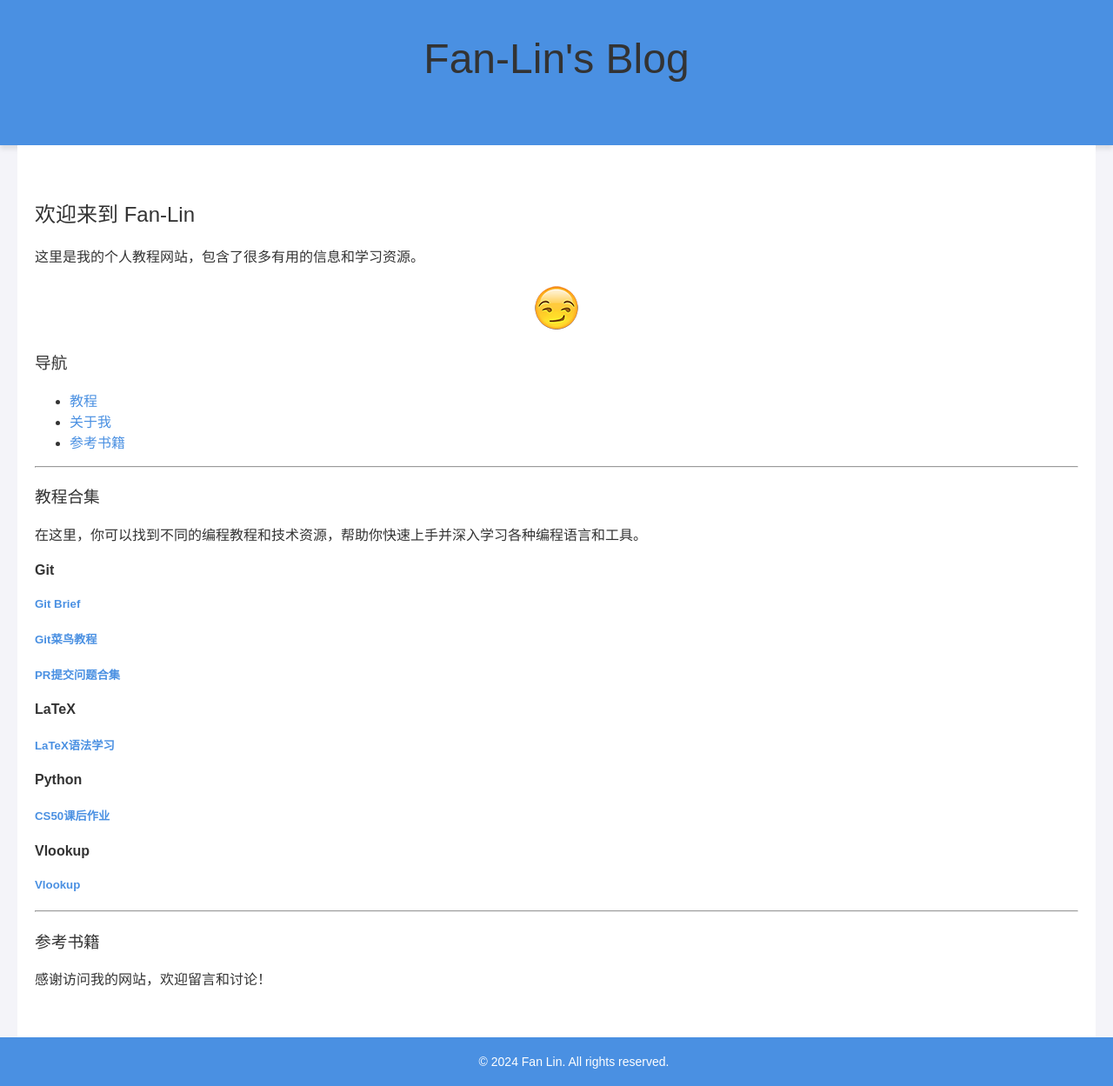
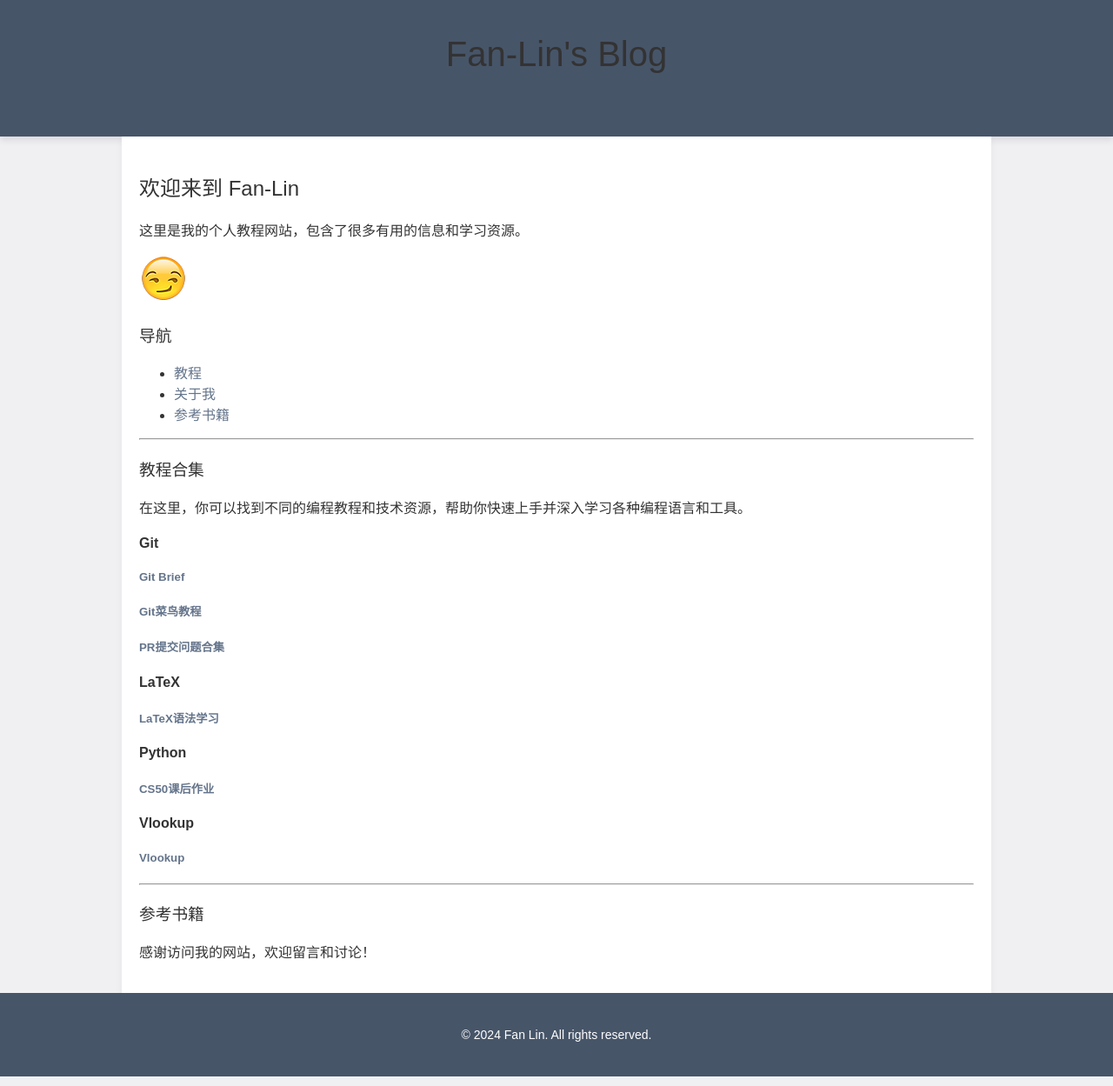
Before and after one commit to Fan-Lin/Fan-Lin.github.io, a Jekyll site: the page built from index.md, in a window 1280 px wide. Shown: the whole page at 87% size. Built offline with Jekyll 4.4.1, drawn with Linux system fonts in a browser that asks for light colours.

Commit message:
add basic fig17

```diff
--- a/_includes/footer.html
+++ b/_includes/footer.html
@@ -1,3 +1,3 @@
 <footer>
-    <p>&copy; 2024 Fan Lin. All rights reserved.</p>
-  </footer>
+  <p>&copy; 2024 Fan Lin. All rights reserved.</p>
+</footer>
--- a/_layouts/default.html
+++ b/_layouts/default.html
@@ -20,18 +20,33 @@
 </head>
 
 <body>
-    {% include header.html %}
+  <header>
+    <div class="container">
+      <h1>{{ site.title }}</h1>
+      <nav>
+        <ul>
+          {% for item in site.navbar %}
+            <li><a href="{{ item.url }}">{{ item.text }}</a></li>
+          {% endfor %}
+        </ul>
+      </nav>
+    </div>
+  </header>
 
-    <main>
+  <main class="container">
     {{ content }}
   </main>
 
-    {% include footer.html %}
+  <footer>
+    <div class="container">
+      <p>&copy; 2024 Fan Lin. All rights reserved.</p>
+    </div>
+  </footer>
 
   <!-- 引入 AOS JS 并初始化 -->
   <script src="https://cdn.jsdelivr.net/npm/aos@2.3.4/dist/aos.js"></script>
   <script>
-      AOS.init();  // 初始化 AOS 动画
+    AOS.init();
   </script>
 </body>
 </html>
--- a/assets/css/style.css
+++ b/assets/css/style.css
@@ -1,90 +1,85 @@
 /* 基本字体和背景设置 */
 body {
   font-family: 'Arial', sans-serif;
-  background-color: #f4f4f9; /* 浅灰色背景，避免太亮，增加舒适感 */
-  color: #333333; /* 深灰色文字，清晰且舒适 */
+  background-color: #f0f0f3; /* 更柔和的浅灰色背景 */
+  color: #333; /* 深灰色文字，低调且清晰 */
   margin: 0;
   padding: 0;
 }
 
-/* 设置链接的样式 */
+/* 居中容器 */
+.container {
+  max-width: 960px; /* 增大最大宽度，以便适应更宽的页面 */
+  margin: 0 auto;   /* 水平居中 */
+  padding: 20px;    /* 内边距 */
+}
+
+/* 链接样式 */
 a {
-  color: #4A90E2; /* 柔和的蓝色链接 */
+  color: #64748b; /* 柔和的蓝灰色链接 */
   text-decoration: none;
 }
 
 a:hover {
+  color: #475569; /* 鼠标悬停时较深的蓝灰色 */
   text-decoration: underline;
-  color: #1A73E8; /* 鼠标悬停时，变为较亮的蓝色 */
 }
 
 /* 页头样式 */
 header {
-  background-color: #4A90E2;  /* 更柔和的蓝色背景 */
+  background-color: #475569;  /* 低调的蓝灰色背景 */
   color: white;
-  padding: 40px 20px;
+  padding: 20px 0;
   text-align: center;
-  box-shadow: 0 4px 6px rgba(0, 0, 0, 0.1); /* 加入柔和的阴影 */
+  box-shadow: 0 4px 8px rgba(0, 0, 0, 0.1); /* 柔和阴影效果 */
 }
 
 header h1 {
-  font-size: 3rem;
+  font-size: 2.5rem;
   margin: 0;
 }
 
-/* 页面内容 */
+/* 页面标题和副标题 */
 h1, h2, h3 {
-  color: #333333; /* 深灰色标题 */
+  color: #333; /* 深灰色标题 */
   font-weight: normal;
 }
 
 /* 主体区域 */
 main {
-  padding: 40px 20px;
-  max-width: 1200px;         /* 增大最大宽度 */
-  margin: 0 auto;            /* 水平居中 */
+  padding: 20px;
   background-color: #ffffff; /* 白色背景 */
-}
-
-/* 图片优化 */
-img {
-  display: block;
-  max-width: 100%;
-  height: auto;
-  margin: 20px auto; /* 图片上下居中 */
+  box-shadow: 0 4px 8px rgba(0, 0, 0, 0.05); /* 浅灰色阴影 */
 }
 
 /* 导航栏优化 */
 nav ul {
   display: flex;
-  justify-content: center;   /* 水平居中 */
+  justify-content: center;
   padding: 0;
   list-style: none;
 }
 
 nav ul li {
-  margin: 0 15px;            /* 每个导航项之间增加左右间距 */
+  margin: 0 10px;
 }
 
 nav ul li a {
-  color: #4A90E2;
   font-size: 18px;
-  text-decoration: none;
 }
 
 nav ul li a:hover {
-  color: #1A73E8;            /* 鼠标悬停时改变颜色 */
-  text-decoration: underline;
+  color: #3a4754;
 }
 
 /* 教程部分 */
 .tutorial-category {
-  margin-bottom: 40px;        /* 每个教程分类底部留出空间 */
+  margin-bottom: 40px;
 }
 
 .tutorial-category h4 {
-  font-size: 24px;
-  color: #333;
+  font-size: 22px;
+  color: #3a4754;
   margin-bottom: 10px;
 }
 
@@ -97,21 +92,15 @@ nav ul li a:hover {
 }
 
 .tutorial-category ul li a {
-  color: #4A90E2;
-}
-
-.tutorial-category ul li a:hover {
-  text-decoration: underline;
+  color: #64748b;
 }
 
 /* 页脚样式 */
 footer {
-  background-color: #4A90E2;  /* 与 header 一致的蓝色背景 */
+  background-color: #475569;
   color: white;
   text-align: center;
   padding: 20px;
-  position: relative;
-  width: 100%;
 }
 
 footer p {
@@ -119,36 +108,26 @@ footer p {
   font-size: 14px;
 }
 
-/* 让页面底部始终在页面底部 */
-html, body {
-  height: 100%;
-}
-
-footer {
-  position: relative;
-  bottom: 0;
-}
-
 /* 响应式设计 */
 @media (max-width: 768px) {
-  main {
-    padding: 20px 10px;        /* 增加内边距，使内容更贴近 */
+  .container {
+    padding: 10px;
   }
 
   nav ul {
-    flex-direction: column;    /* 导航栏垂直排列 */
-    align-items: center;       /* 居中 */
+    flex-direction: column;
+    align-items: center;
   }
 
   nav ul li {
-    margin: 10px 0;            /* 增加上下间距 */
+    margin: 10px 0;
   }
 
   header h1 {
-    font-size: 2rem;           /* 减小标题字体 */
+    font-size: 2rem;
   }
 
   .tutorial-category h4 {
-    font-size: 20px;           /* 减小教程标题字体 */
+    font-size: 20px;
   }
 }
```
Also changed, not shown: _includes/header.html (indentation only). Lines whose indentation alone changed are shown as unchanged.
